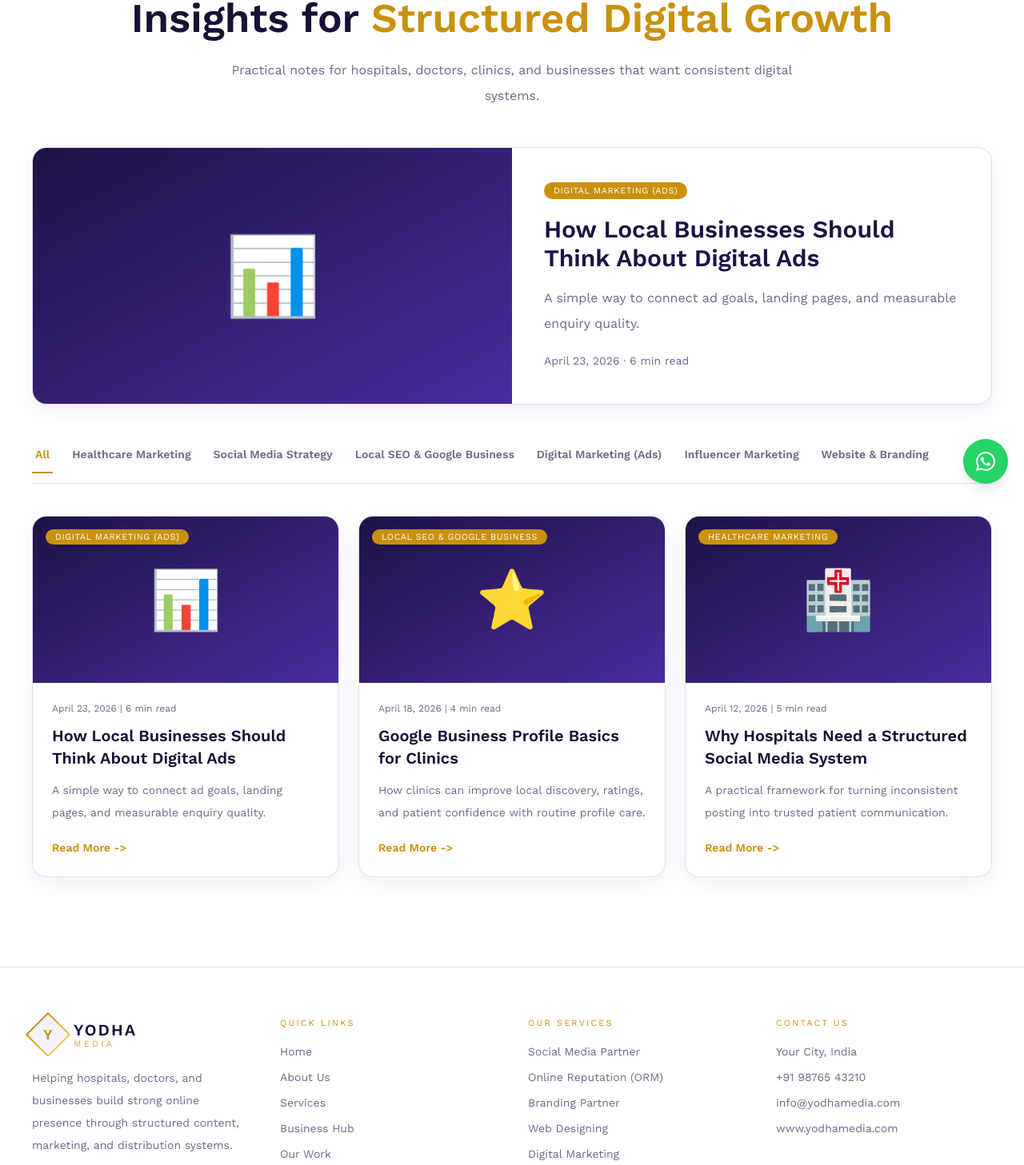
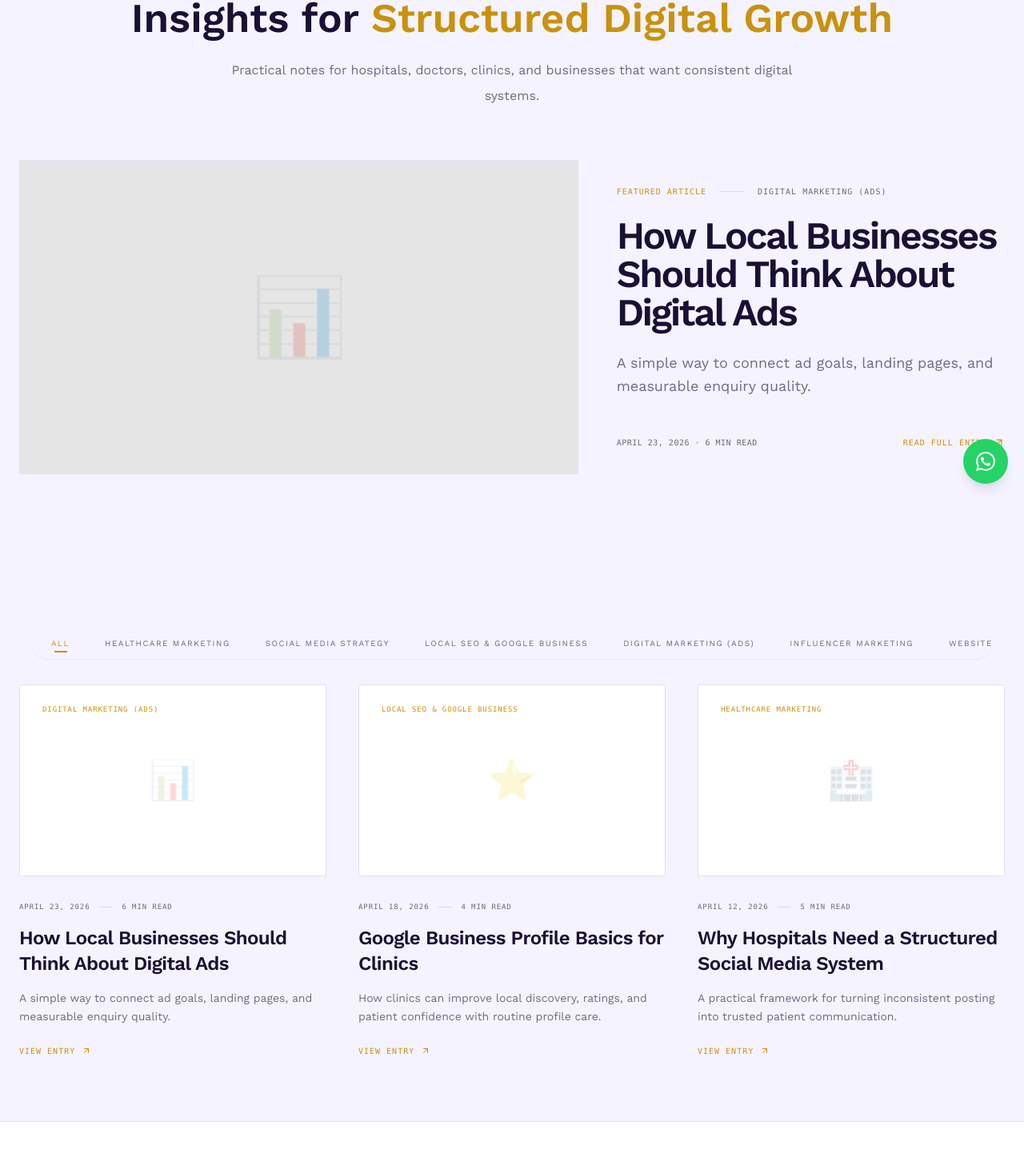
Before and after one commit to Jagadeesh1215/yodhamedia_web, a Next.js app: page /blog in a window 1280 px wide. Shown: the part 175-1632 px from the top of the page at 80% size. Built offline with nearby package versions, Linux system fonts and the light colour scheme.

Commit message:
chore: ui changes in blogs

```diff
--- a/app/blog/page.tsx
+++ b/app/blog/page.tsx
@@ -4,6 +4,8 @@ import { BlogTabs } from "@/components/sections/BlogTabs";
 import { SectionLabel } from "@/components/ui/SectionLabel";
 import { getPublishedBlogPosts } from "@/lib/blog/store";
 import { notFound } from "next/navigation";
+import { ArrowUpRight } from "lucide-react";
+import Link from "next/link";
 
 export const metadata: Metadata = {
   title: "Blog",
@@ -20,10 +22,11 @@ export default async function BlogPage() {
   if (!featured) notFound();
 
   return (
-    <section className="section surface-band pt-32">
-      <div className="container-wide">
+    <section className="bg-[var(--bg-app)] pt-32 pb-20">
+      <div className="container-wide px-6">
+        {/* --- MINIMALIST HEADER --- */}
         <div className="text-center">
-          <SectionLabel>Blog</SectionLabel>
+          <SectionLabel>Journal & Insights</SectionLabel>
           <h1 className="font-heading text-h2 font-bold text-[var(--text-primary)]">
             Insights for{" "}
             <span className="text-gold-warm">Structured Digital Growth</span>
@@ -33,36 +36,70 @@ export default async function BlogPage() {
             want consistent digital systems.
           </p>
         </div>
-        <div className="panel mt-12 grid overflow-hidden lg:grid-cols-2">
-          <div className="relative min-h-[320px] overflow-hidden bg-gradient-to-br from-purple-deep to-purple-vivid text-8xl">
+
+        {/* --- FEATURED ARTICLE (MINIMAL SPLIT) --- */}
+        <Link
+          href={`/blog/${featured.slug}`}
+          className="group block relative mb-32"
+        >
+          <div className="grid lg:grid-cols-12 gap-12 items-center border-[var(--border-soft)] py-16 transition-colors hover:bg-[var(--gold-warm)]/[0.01]">
+            {/* Image Side */}
+            <div className="lg:col-span-7">
+              <div className="relative aspect-[16/9] overflow-hidden rounded-sm bg-[var(--bg-panel)] border border-[var(--border-soft)]">
                 {featured.coverImage ? (
                   <Image
                     src={featured.coverImage}
                     alt={featured.title}
                     fill
-                sizes="(max-width: 1024px) 100vw, 50vw"
-                className="object-cover"
+                    priority
+                    sizes="(max-width: 1024px) 100vw, 60vw"
+                    className="object-cover transition-transform duration-700 group-hover:scale-105"
                   />
                 ) : (
-              <div className="flex h-full w-full items-center justify-center">
+                  <div className="flex h-full w-full items-center justify-center text-8xl opacity-20">
                     {featured.icon}
                   </div>
                 )}
+                <div className="absolute inset-0 bg-black/10 group-hover:bg-transparent transition-colors duration-500" />
               </div>
-          <div className="p-8 lg:p-10">
-            <span className="rounded-full bg-gold-warm px-3 py-1 font-label text-[11px] uppercase tracking-wider text-white">
+            </div>
+
+            {/* Content Side */}
+            <div className="lg:col-span-5 space-y-6">
+              <div className="flex items-center gap-4">
+                <span className="font-mono text-[10px] uppercase tracking-widest text-[var(--gold-warm)]">
+                  Featured Article
+                </span>
+                <span className="h-px w-8 bg-[var(--border-soft)]" />
+                <span className="font-mono text-[10px] uppercase tracking-widest text-[var(--text-muted)]">
                   {featured.category}
                 </span>
-            <h2 className="mt-5 font-heading text-3xl font-bold text-purple-deep">
+              </div>
+
+              <h2 className="text-4xl md:text-5xl font-bold text-[var(--text-primary)] tracking-tighter leading-tight group-hover:text-[var(--gold-warm)] transition-colors">
                 {featured.title}
               </h2>
-            <p className="body-light mt-4">{featured.excerpt}</p>
-            <p className="mt-5 font-body text-sm text-slate">
+
+              <p className="text-lg text-[var(--text-secondary)] leading-relaxed">
+                {featured.excerpt}
+              </p>
+
+              <div className="pt-6 flex items-center justify-between">
+                <p className="font-mono text-[10px] text-[var(--text-muted)] uppercase tracking-wider">
                   {featured.date} · {featured.readTime}
                 </p>
+                <div className="flex items-center gap-2 text-[var(--gold-warm)] font-mono text-[10px] uppercase tracking-widest group-hover:gap-4 transition-all">
+                  Read Full Entry <ArrowUpRight size={14} />
                 </div>
               </div>
+            </div>
+          </div>
+        </Link>
+
+        {/* --- TABS & ARCHIVE --- */}
+        <div className="mt-2">
           <BlogTabs posts={posts} />
+        </div>
       </div>
     </section>
   );
--- a/components/sections/BlogTabs.tsx
+++ b/components/sections/BlogTabs.tsx
@@ -5,66 +5,112 @@ import Link from "next/link";
 import Image from "next/image";
 import type { BlogPost } from "@/lib/blog/types";
 import { blogCategories } from "@/lib/blog/types";
+import { ArrowUpRight } from "lucide-react";
 
 export function BlogTabs({ posts }: { posts: BlogPost[] }) {
   return (
-    <Tabs.Root defaultValue="All" className="mt-10">
-      <Tabs.List className="sticky top-20 z-20 flex gap-5 overflow-x-auto border-b border-[var(--border-soft)] bg-[var(--bg-frost)] py-3 backdrop-blur">
+    <Tabs.Root defaultValue="All" className="mt-6">
+      {/* --- RESPONSIVE MINIMALIST TABS --- */}
+      <div className="sticky top-[80px] z-30 flex justify-center w-full px-4">
+        <Tabs.List className="flex items-center gap-1 p-1 rounded-full max-w-full overflow-x-auto no-scrollbar border-[var(--border-soft)] bg-[var(--bg-app)]/60 backdrop-blur-xl shadow-sm">
           {blogCategories.map((category) => (
             <Tabs.Trigger
               key={category}
               value={category}
-            className="whitespace-nowrap border-b-2 border-transparent px-1 pb-3 font-heading text-sm font-semibold text-[var(--text-secondary)] transition data-[state=active]:border-gold-warm data-[state=active]:text-gold-warm"
+              className=" group relative px-5 py-2 cursor-none rounded whitespace-nowrap text-[10px] uppercase tracking-[0.15em] transition-all duration-300 text-[var(--text-muted)] hover:text-[var(--text-primary)] data-[state=active]:text-[var(--gold-warm)] "
             >
-            {category}
+              {/* Label */}
+              <span className="relative z-10">{category}</span>
+
+              {/* Active Pill Background */}
+              <div
+                className="
+          absolute inset-0 z-0 scale-90 opacity-0 rounded-full
+          bg-[var(--gold-warm)]/[0.08] transition-all duration-300
+          group-data-[state=active]:scale-100 group-data-[state=active]:opacity-100"
+              />
+
+              {/* Active Dot indicator */}
+              <div
+                className="
+          absolute -bottom-0.5 left-1/2 -translate-x-1/2 w-4 h-[2px]
+          bg-[var(--gold-warm)] opacity-0 transition-all duration-300
+          group-data-[state=active]:bottom-1 group-data-[state=active]:opacity-100"
+              />
             </Tabs.Trigger>
           ))}
         </Tabs.List>
+      </div>
+
       {blogCategories.map((category) => {
         const filteredPosts =
           category === "All"
             ? posts
             : posts.filter((post) => post.category === category);
+
         return (
-          <Tabs.Content key={category} value={category} className="mt-10">
-            <div className="grid gap-6 lg:grid-cols-3">
+          <Tabs.Content
+            key={category}
+            value={category}
+            className="mt-8 outline-none"
+          >
+            <div className="grid gap-x-10 gap-y-20 md:grid-cols-2 lg:grid-cols-3">
               {filteredPosts.map((post) => (
                 <Link
                   key={post.slug}
                   href={`/blog/${post.slug}`}
-                  className="panel group overflow-hidden transition hover:-translate-y-1 hover:border-[var(--border-strong)] hover:shadow-[var(--shadow-card)]"
+                  className="group flex flex-col"
                 >
-                  <div className="relative h-52 overflow-hidden bg-gradient-to-br from-purple-deep to-purple-vivid text-7xl transition group-hover:brightness-110">
+                  {/* Image Container */}
+                  <div className="relative aspect-[16/10] w-full overflow-hidden rounded-sm border border-[var(--border-soft)] bg-[var(--bg-panel)]">
                     {post.coverImage ? (
                       <Image
                         src={post.coverImage}
                         alt={post.title}
                         fill
-                        sizes="(max-width: 1024px) 100vw, 33vw"
-                        className="object-cover"
+                        sizes="(max-width: 768px) 100vw, (max-width: 1200px) 50vw, 33vw"
+                        className="object-cover transition-transform duration-700 group-hover:scale-105"
                       />
                     ) : (
-                      <div className="flex h-full w-full items-center justify-center">
+                      <div className="flex h-full w-full items-center justify-center text-5xl opacity-20">
                         {post.icon}
                       </div>
                     )}
-                    <span className="absolute left-4 top-4 rounded-full bg-gold-warm px-3 py-1 font-label text-[11px] uppercase tracking-wider text-white">
+
+                    {/* Floating Category Label */}
+                    <div className="absolute left-4 top-4">
+                      <span className="bg-[var(--bg-app)]/90 px-3 py-1 font-mono text-[9px] uppercase tracking-widest text-[var(--gold-warm)] backdrop-blur-sm">
                         {post.category}
                       </span>
                     </div>
-                  <div className="p-6">
-                    <p className="font-body text-xs text-[var(--text-secondary)]">
-                      {post.date} | {post.readTime}
-                    </p>
-                    <h2 className="mt-3 font-heading text-xl font-semibold text-[var(--text-primary)]">
+                  </div>
+
+                  {/* Text Content */}
+                  <div className="mt-8 flex flex-1 flex-col">
+                    <div className="flex items-center gap-3 font-mono text-[9px] uppercase tracking-widest text-[var(--text-muted)]">
+                      <span>{post.date}</span>
+                      <span className="h-px w-4 bg-[var(--border-soft)]" />
+                      <span>{post.readTime}</span>
+                    </div>
+
+                    <h2 className="mt-4 text-2xl font-bold tracking-tight text-[var(--text-primary)] transition-colors group-hover:text-[var(--gold-warm)]">
                       {post.title}
                     </h2>
-                    <p className="mt-3 font-body text-sm leading-7 text-[var(--text-secondary)]">
+
+                    <p className="mt-4 line-clamp-3 text-sm leading-relaxed text-[var(--text-secondary)]">
                       {post.excerpt}
                     </p>
-                    <span className="mt-5 inline-flex font-heading text-sm font-semibold text-gold-warm">
-                      Read More {"->"}
+
+                    {/* Minimal Footer */}
+                    <div className="mt-auto pt-6">
+                      <span className="flex items-center gap-2 font-mono text-[10px] uppercase tracking-widest text-[var(--gold-warm)]">
+                        View Entry{" "}
+                        <ArrowUpRight
+                          size={12}
+                          className="transition-transform group-hover:translate-x-1 group-hover:-translate-y-1"
+                        />
                       </span>
+                    </div>
                   </div>
                 </Link>
               ))}
```
Lines whose indentation alone changed are shown as unchanged.
